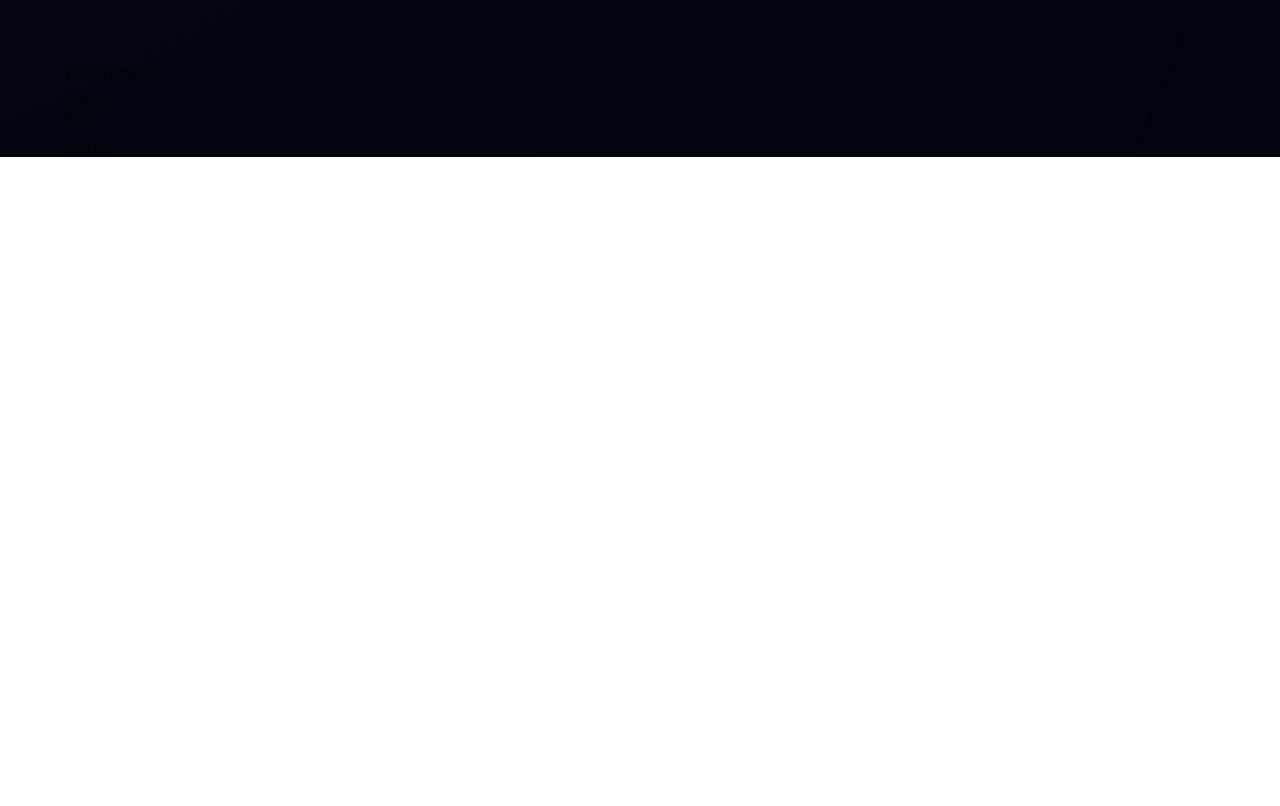
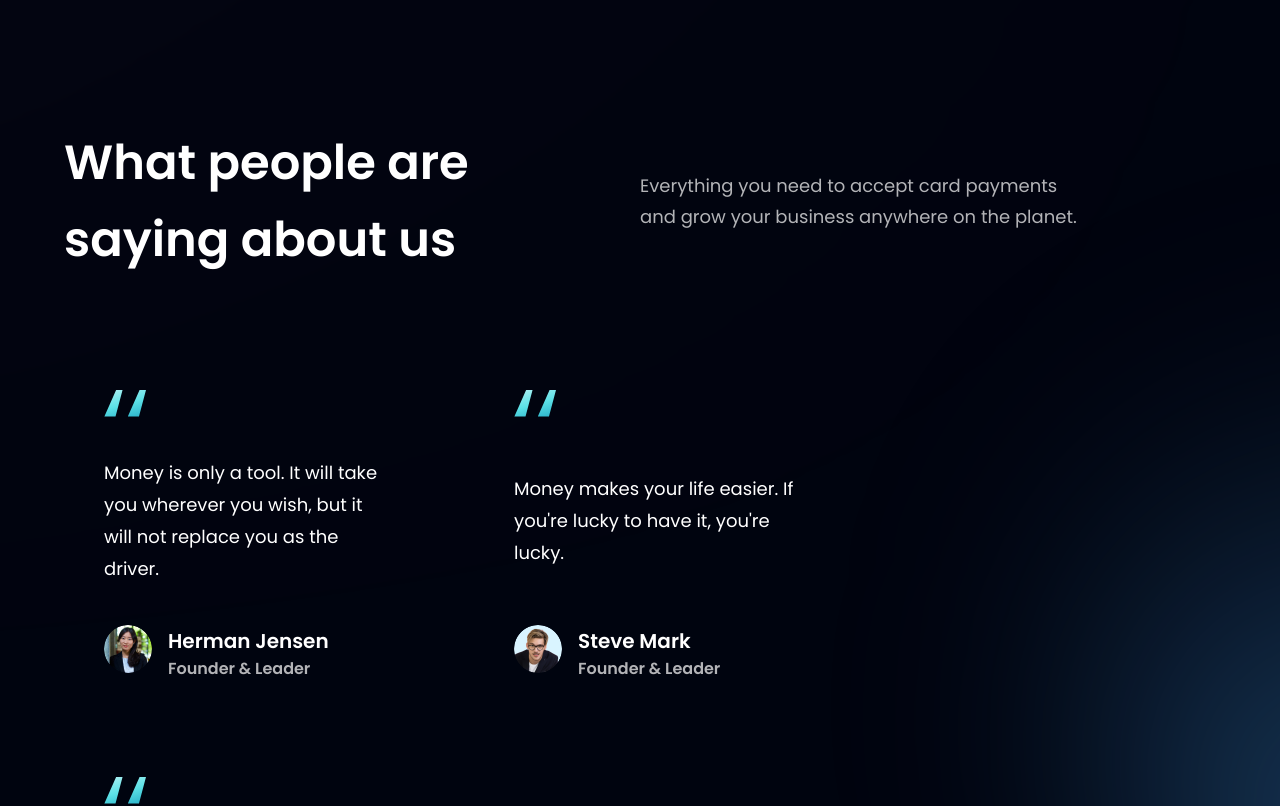
Before and after one commit to DRV111/hoobank-app, a React (Vite) app: page / in a window 1280 px wide. Shown: the part 2700-3506 px from the top of the page. Before the commit the page ends 2857 px from the top, so only its background shows below. Built offline with nearby package versions, Linux system fonts and the light colour scheme.

Commit message:
feat: add Testimonials section

```diff
--- a/src/components/FeedbackCard.jsx
+++ b/src/components/FeedbackCard.jsx
@@ -1,7 +1,30 @@
 import React from 'react';
+import { quotes } from '../assets';
 
-const FeedbackCard = () => {
-  return <div>FeedbackCard</div>;
+const FeedbackCard = ({ content, img, title, name }) => {
+  return (
+    <div className="flex justify-between flex-col px-10 py-12 rounded-[20px] max-w-[370px] md:mr-10 sm:mr-5 mr-0 feedback-card">
+      <img
+        src={quotes}
+        alt="quotes"
+        className="w-[42px] h-[27px] object-contain"
+      />
+      <p className="font-poppins font-normal text-[18px] leading-[32px] text-white my-10">
+        {content}
+      </p>
+      <div className="flex flex-row">
+        <img src={img} alt="name" className="w-[48px] h-[48px] rounded-full" />
+        <div className="flex flex-col ml-4">
+          <h4 className="font-poppins font-semibold text-[20px] leading-[32px] text-white">
+            {name}
+          </h4>
+          <p className="font-poppins font-semibold text-[16px] leading-[24px] text-dimWhite">
+            {title}
+          </p>
+        </div>
+      </div>
+    </div>
+  );
 };
 
 export default FeedbackCard;
--- a/src/components/Testimonials.jsx
+++ b/src/components/Testimonials.jsx
@@ -1,7 +1,33 @@
 import React from 'react';
+import { feedback } from '../constants';
+import styles from '../style';
+import FeedbackCard from './FeedbackCard';
 
 const Testimonials = () => {
-  return <div>Testimonials</div>;
+  return (
+    <section
+      className={`${styles.paddingY} ${styles.flexCenter} flex-col relative`}
+      id="clients"
+    >
+      <div className="absolute z-[0] w-[60%] h-[60%] -right-[50%] rounded-full blue__gradient bottom-40" />
+      <div className="w-full flex justify-between items-center md:flex-row flex-col sm:mb-16 mb-6 relative z-[1]">
+        <h1 className={styles.heading2}>
+          What people are <br className="sm:block hidden" /> saying about us
+        </h1>
+        <div className="w-full md:mt-0 mt-6">
+          <p className={`${styles.paragraph} text-left max-w-[450px]`}>
+            Everything you need to accept card payments and grow your business
+            anywhere on the planet.
+          </p>
+        </div>
+      </div>
+      <div className="flex flex-wrap sm:justify-start justify-center w-full feedback-container relative z-[1]">
+        {feedback.map((item, index) => (
+          <FeedbackCard key={item.id} {...item} />
+        ))}
+      </div>
+    </section>
+  );
 };
 
 export default Testimonials;
```
